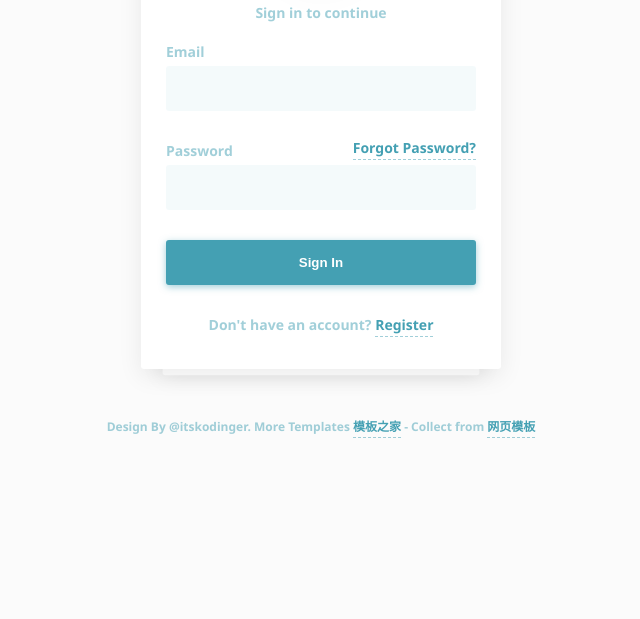
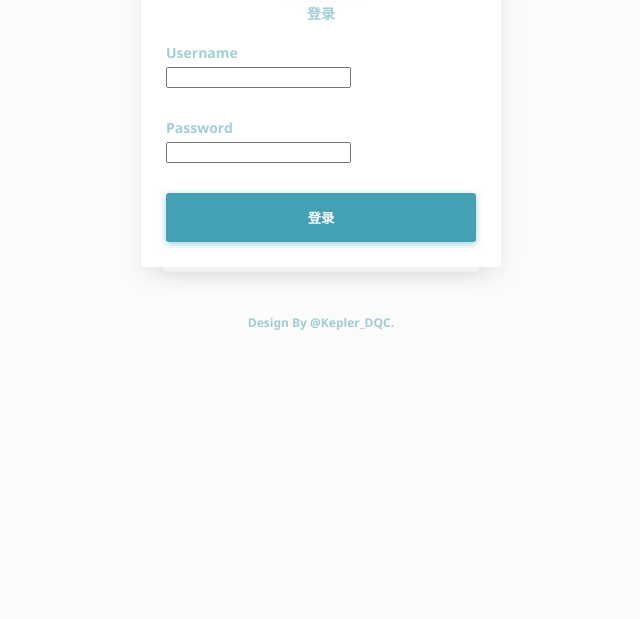
Before and after one commit to hezenanay/Kepler_DQC, a Django app: template Kepler_DQC/login/templates/login/login.html in a window 1280 px wide. Shown: the part 181-800 px from the top of the page, without its empty margins (319-959 px from the left). Run offline with Django 3.2, Linux system fonts and the light colour scheme; the template is opened without the code that fills it, so the values that code supplies are empty, except form fields; tables that the repository leaves empty hold one stand-in row (values such as "Sample post"); form fields are guessed from the names that the template uses.

Commit message:
修改了登录页面及相关配置

```diff
--- a/Kepler_DQC/login/templates/login/login.html
+++ b/Kepler_DQC/login/templates/login/login.html
@@ -14,60 +14,36 @@
 		<div class="lowin-brand">
 			<img src="kodinger.jpg" alt="logo">
 		</div>
+
 		<div class="lowin-wrapper">
 			<div class="lowin-box lowin-login">
 				<div class="lowin-box-inner">
-					<form>
-						<p>Sign in to continue</p>
+					<form class="form-login" action="/login/" method="post">
+						<p>登录</p>
+						{% if message %}
+						    <div class="alert alert-warning">{{ message }}</div>
+						{% endif %}
+						{% csrf_token %}
 						<div class="lowin-group">
-							<label>Email <a href="#" class="login-back-link">Sign in?</a></label>
-							<input type="email" autocomplete="email" name="email" class="lowin-input">
+							{{ login_form.username.label_tag }}
+							{{ login_form.username }}
 						</div>
 						<div class="lowin-group password-group">
-							<label>Password <a href="#" class="forgot-link">Forgot Password?</a></label>
-							<input type="password" name="password" autocomplete="current-password" class="lowin-input">
+							{{ login_form.password.label_tag }}
+							{{ login_form.password }}
 						</div>
-						<button class="lowin-btn login-btn">
-							Sign In
+						<button type="submit" class="lowin-btn login-btn">
+							登录
 						</button>
 
-						<div class="text-foot">
-							Don't have an account? <a href="" class="register-link">Register</a>
-						</div>
 					</form>
 				</div>
 			</div>
 
-			<div class="lowin-box lowin-register">
-				<div class="lowin-box-inner">
-					<form>
-						<p>Let's create your account</p>
-						<div class="lowin-group">
-							<label>Name</label>
-							<input type="text" name="name" autocomplete="name" class="lowin-input">
-						</div>
-						<div class="lowin-group">
-							<label>Email</label>
-							<input type="email" autocomplete="email" name="email" class="lowin-input">
-						</div>
-						<div class="lowin-group">
-							<label>Password</label>
-							<input type="password" name="password" autocomplete="current-password" class="lowin-input">
-						</div>
-						<button class="lowin-btn">
-							Sign Up
-						</button>
-
-						<div class="text-foot">
-							Already have an account? <a href="" class="login-link">Login</a>
-						</div>
-					</form>
-				</div>
-			</div>
 		</div>
 
 		<footer class="lowin-footer">
-			Design By @itskodinger. More Templates <a href="http://www.cssmoban.com/" target="_blank" title="模板之家">模板之家</a> - Collect from <a href="http://www.cssmoban.com/" title="网页模板" target="_blank">网页模板</a>
+			Design By @Kepler_DQC.
 		</footer>
 	</div>
 	<script src="{% static 'dist/js/auth.js' %}"></script>
```
Also changed, not shown: Kepler_DQC/login/forms.py (+15 -6 lines), Kepler_DQC/login/views.py (+7 -3 lines).
